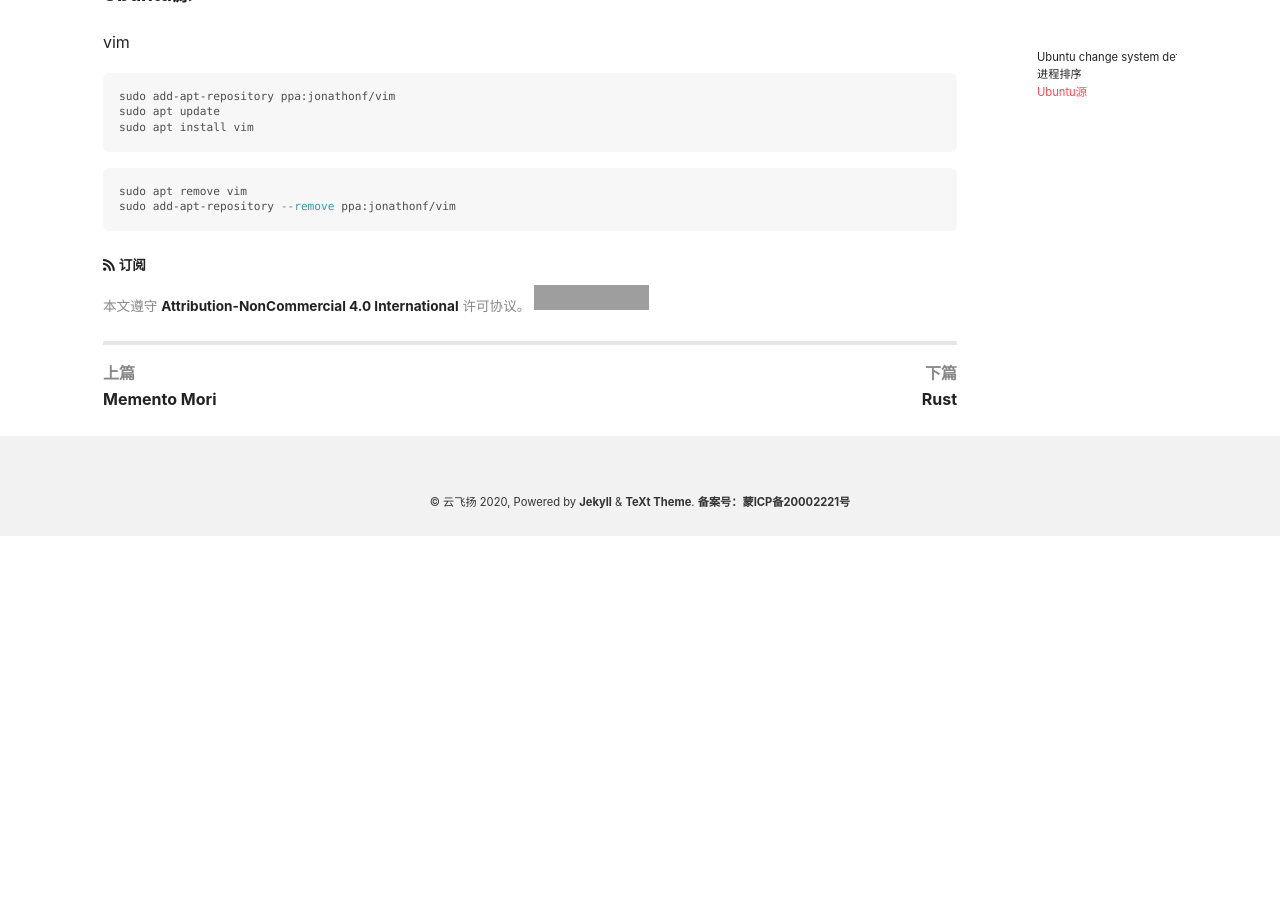
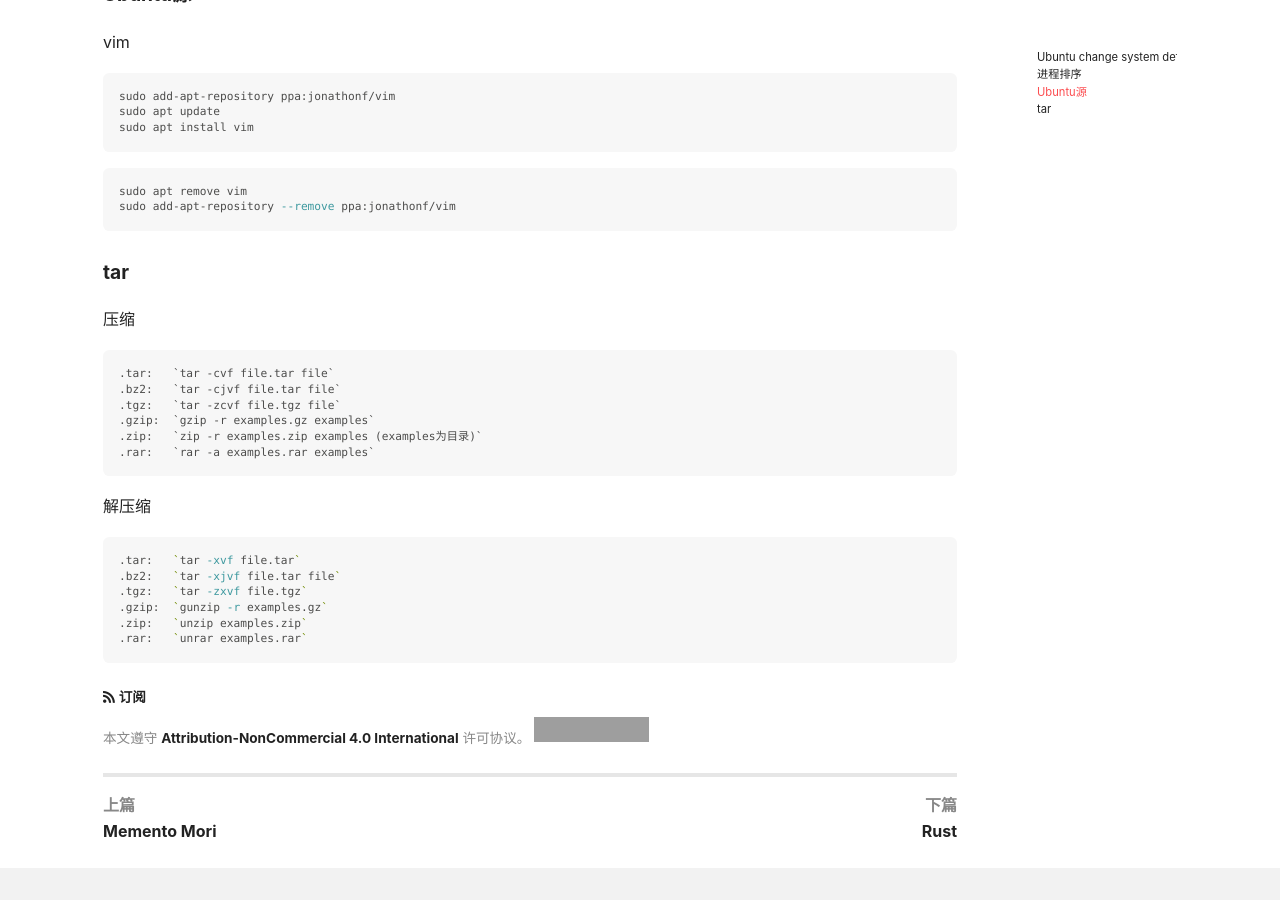
Before and after one commit to zwwland/goe13, a Jekyll site: the page built from _posts/2020-09-20-linux.md, in a window 1280 px wide and 900 px high, scrolled down 1104 px. Built offline with Jekyll 4.4.1, drawn with Linux system fonts in a browser that asks for light colours; nearby versions of some CDN libraries; before the commit the page ends 1640 px from its top, so only the background shows below that; grey boxes are pictures that could not be loaded.

````diff
--- a/_posts/2020-09-20-linux.md
+++ b/_posts/2020-09-20-linux.md
@@ -40,3 +40,24 @@ sudo apt install vim
 sudo apt remove vim
 sudo add-apt-repository --remove ppa:jonathonf/vim
 ```
+
+
+#### tar
+压缩
+```
+.tar:	`tar -cvf file.tar file`
+.bz2:	`tar -cjvf file.tar file`
+.tgz:	`tar -zcvf file.tgz file`
+.gzip:	`gzip -r examples.gz examples`
+.zip:	`zip -r examples.zip examples (examples为目录)`
+.rar:	`rar -a examples.rar examples`
+```
+解压缩
+```sh
+.tar:	`tar -xvf file.tar`
+.bz2:	`tar -xjvf file.tar file`
+.tgz:	`tar -zxvf file.tgz`
+.gzip:	`gunzip -r examples.gz`
+.zip:	`unzip examples.zip`
+.rar:	`unrar examples.rar`
+```
````
Also changed, not shown: _posts/2020-11-21-rust.md (+14 -0 lines).
